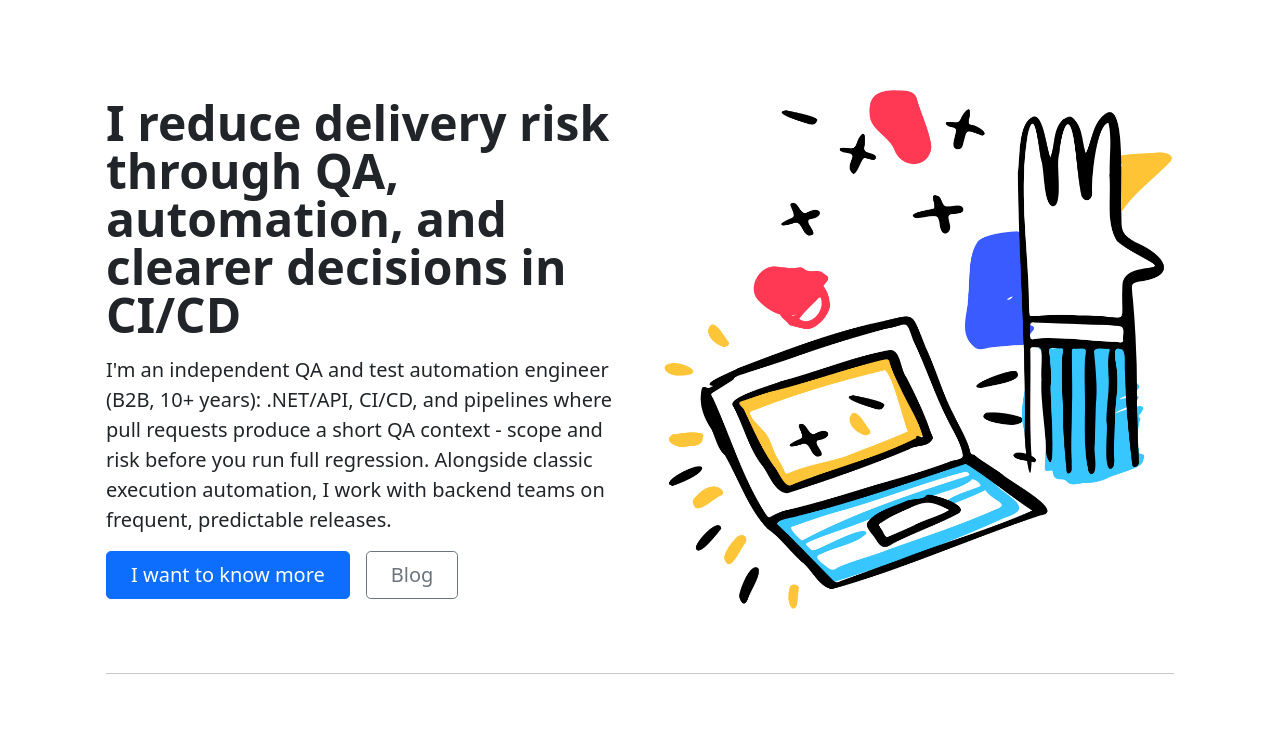
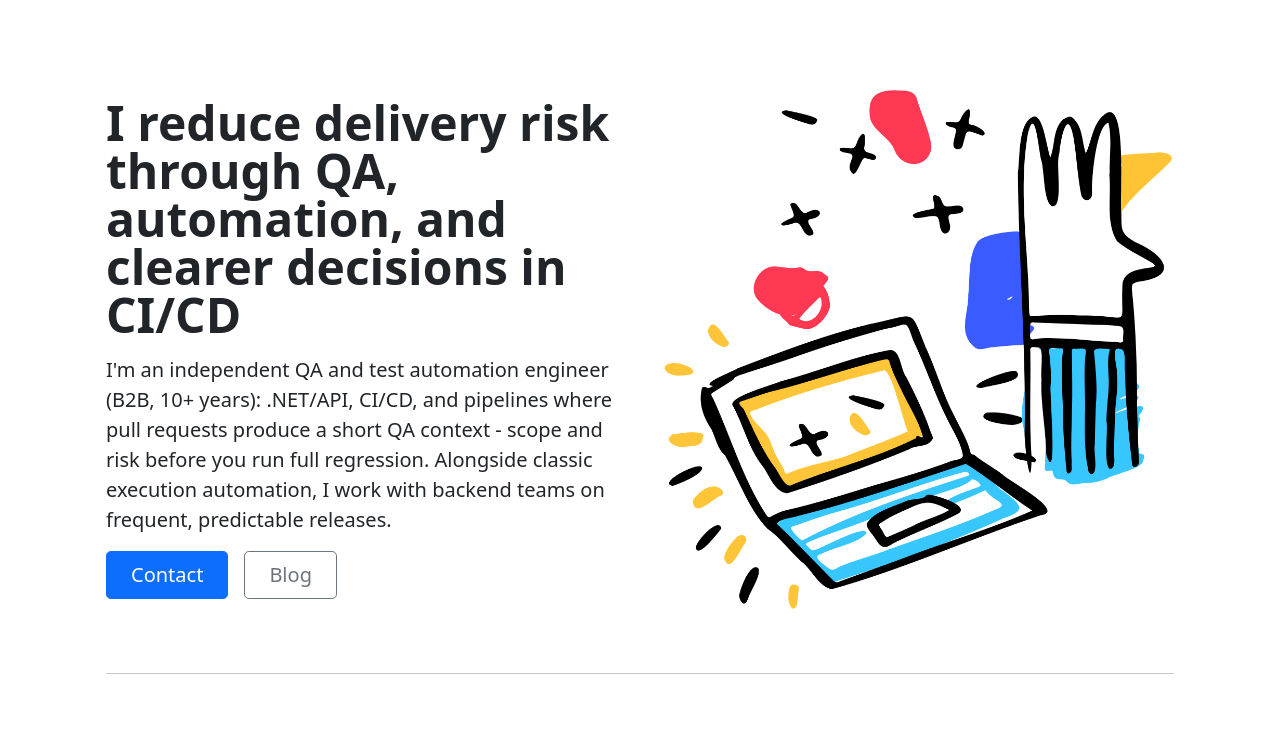
Before and after one commit to 12masta/marcinstanekpl-v2, a Gatsby site: page /en in a window 1280 px wide. Shown: the part 63-798 px from the top of the page. Built offline with nearby package versions, Linux system fonts and the light colour scheme; Gatsby itself is replaced by a stand-in of ours.

Commit message:
Update Jumbotron component and page content for improved clarity and functionality
- Modified the Jumbotron component to dynamically set the contact email link based on props.
- Updated button text to "Contact" and added a subject line for the email.
- Enhanced descriptions on English and Polish pages for better alignment with delivery processes and clearer communication.

```diff
--- a/src/components/home/jumbotron.js
+++ b/src/components/home/jumbotron.js
@@ -22,11 +22,16 @@ export class Jumbotron extends React.Component {
             <p className="lead">{this.props.description}</p>
             <div className="d-grid gap-2 d-md-flex justify-content-md-start">
               <a
-                href="#featurette-want-to-know"
-                type="button"
+                href={
+                  this.props.contactMailSubject
+                    ? `mailto:kontakt@marcinstanek.pl?subject=${encodeURIComponent(
+                        this.props.contactMailSubject
+                      )}`
+                    : "mailto:kontakt@marcinstanek.pl"
+                }
                 className="btn btn-primary btn-lg px-4 me-md-2"
               >
-                {this.props.wantToKnowMoreButtonText}
+                {this.props.contactButtonText}
               </a>
               <a
                 href={this.props.blogUrl}
--- a/src/pages/en.js
+++ b/src/pages/en.js
@@ -26,7 +26,8 @@ const HomeEn = ({ data, location }) => {
         description={
           "I'm an independent QA and test automation engineer (B2B, 10+ years): .NET/API, CI/CD, and pipelines where pull requests produce a short QA context - scope and risk before you run full regression. Alongside classic execution automation, I work with backend teams on frequent, predictable releases."
         }
-        wantToKnowMoreButtonText={"I want to know more"}
+        contactButtonText="Contact"
+        contactMailSubject="Message from marcinstanek.pl"
         blogUrl="/blog/en/"
       />
       <LastBlogPosts header={"Recent blog posts"} posts={posts} />
--- a/src/pages/index.js
+++ b/src/pages/index.js
@@ -26,7 +26,8 @@ const HomePl = ({ data, location }) => {
         description={
           "Jestem niezależnym inżynierem QA i automatyzacji (B2B, ponad 10 lat): API i .NET, CI/CD oraz pipeline’y, w których z PR powstaje krótki kontekst dla QA - zakres i ryzyko, zanim odpalicie pełną regresję. Obok klasycznej automatyzacji wykonania, współpraca z backendem przy częstych, przewidywalnych wdrożeniach."
         }
-        wantToKnowMoreButtonText={"Chcę wiedzieć więcej"}
+        contactButtonText="Kontakt"
+        contactMailSubject="Wiadomość ze strony marcinstanek.pl"
         blogUrl="/blog/pl/"
       />
       <LastBlogPosts header={"Ostatnie wpisy na blogu"} posts={posts} />
```
